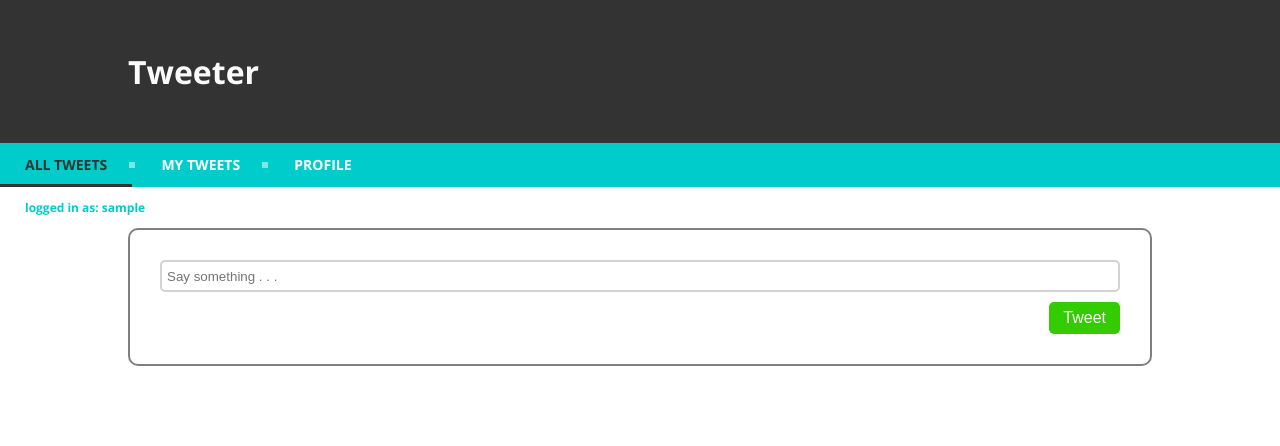
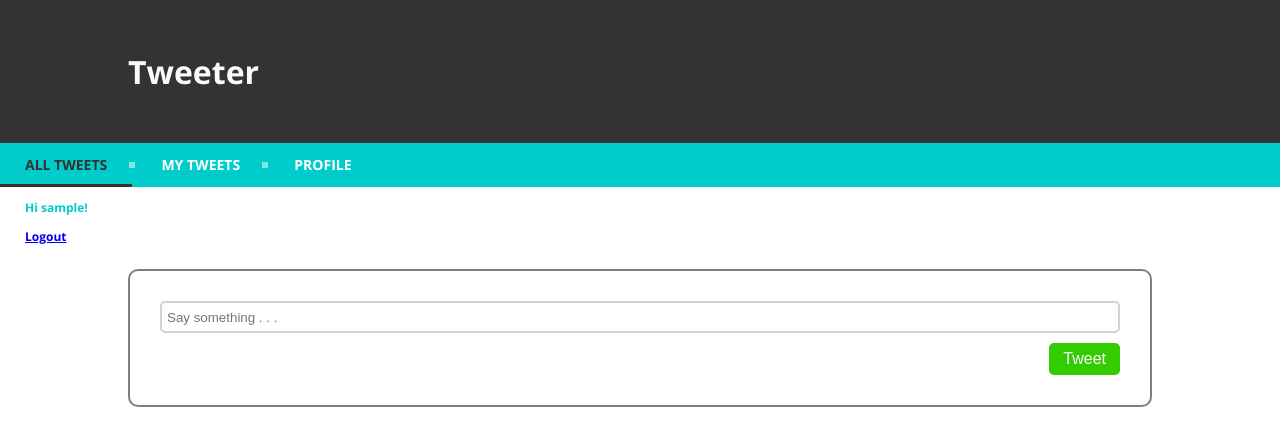
Before and after one commit to microsoft/python-sample-tweeterapp, a Django app: page / in a window 1280 px wide. Shown: the top 446 px of the page. Run offline with Django 3.2, Linux system fonts and the light colour scheme; a user stored in the database is signed in; tables that the repository leaves empty hold one stand-in row (values such as "Sample post"); parts of the project's set-up code (start-up, migrations or seed data) failed here and were passed over.

Commit message:
add logout button

```diff
--- a/tweeter/templates/registration/login.html
+++ b/tweeter/templates/registration/login.html
@@ -1,7 +1,10 @@
-<!-- templates/registration/login.html -->
+{% block title %}Login{% endblock %}
+
+{% block content %}
 <h2>Login</h2>
 <form method="post">
   {% csrf_token %}
   {{ form.as_p }}
   <button type="submit">Login</button>
 </form>
+{% endblock %}
--- a/tweeter/templates/tweeter/index.html
+++ b/tweeter/templates/tweeter/index.html
@@ -18,7 +18,16 @@
     <li ui-sref-active="active"><a ui-sref="profile"'><span>Profile</span></a></li>
   </ul>
 </div>
-<h3 class="user-h">logged in as: {{ user.get_username }}</h3>
+<h3 class="user-h">
+    {% block content %}
+    {% if user.is_authenticated %}
+      Hi {{ user.get_username }}!
+      <p><a href="{% url 'logout' %}">Logout</a></p>
+    {% else %}
+      <p>You are not logged in. Click <a href="{% url 'login' %}">here</a> to log in.</p>
+    {% endif %}
+    {% endblock %}
+</h3>
 
 <div ui-view></div>
 
--- a/tweeter3/settings/base.py
+++ b/tweeter3/settings/base.py
@@ -104,3 +104,4 @@ STATIC_ROOT = os.path.join(BASE_DIR, 'staticfiles')
 STATICFILES_STORAGE = 'whitenoise.storage.CompressedStaticFilesStorage'
 
 LOGIN_REDIRECT_URL = '/'
+LOGOUT_REDIRECT_URL = '/'
```
